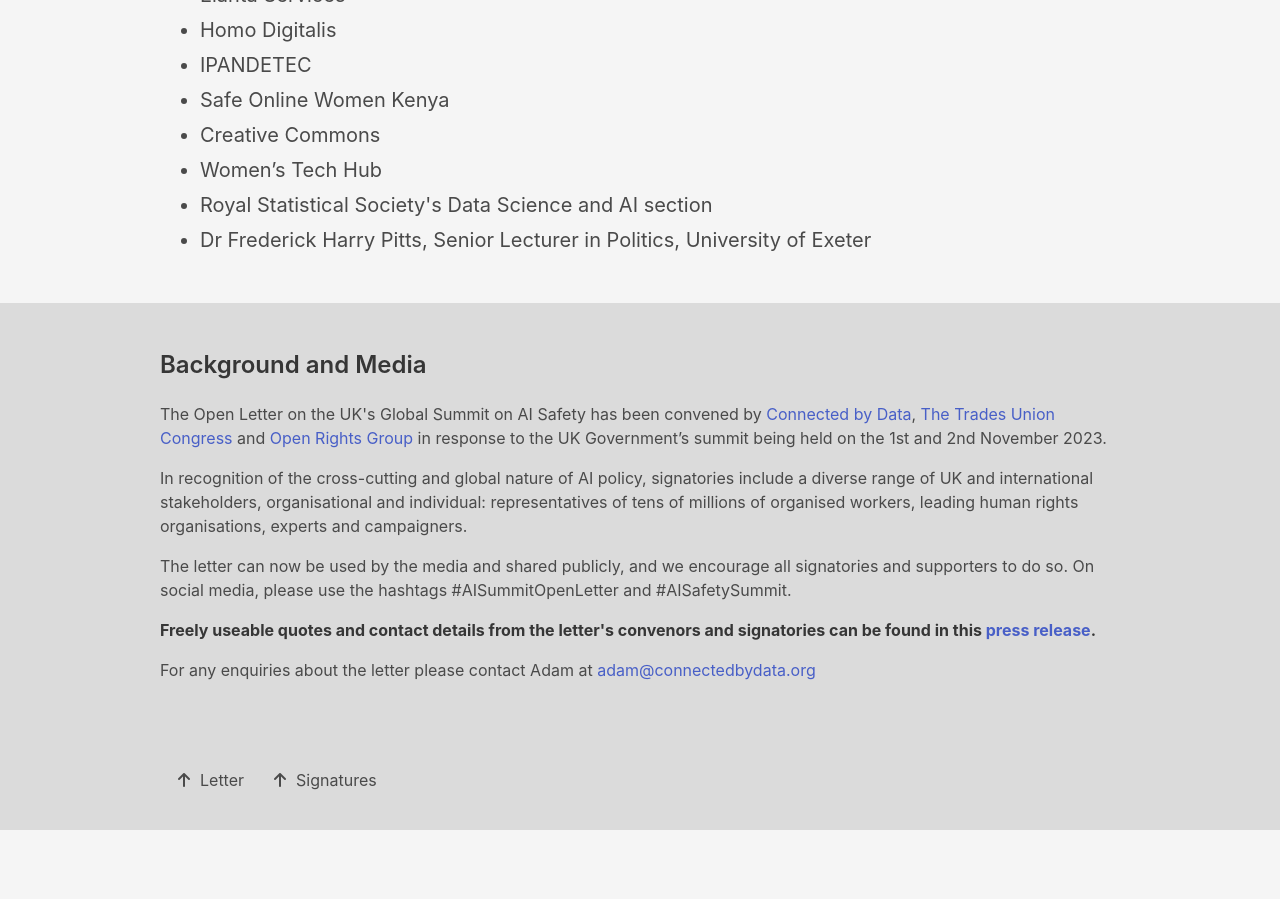
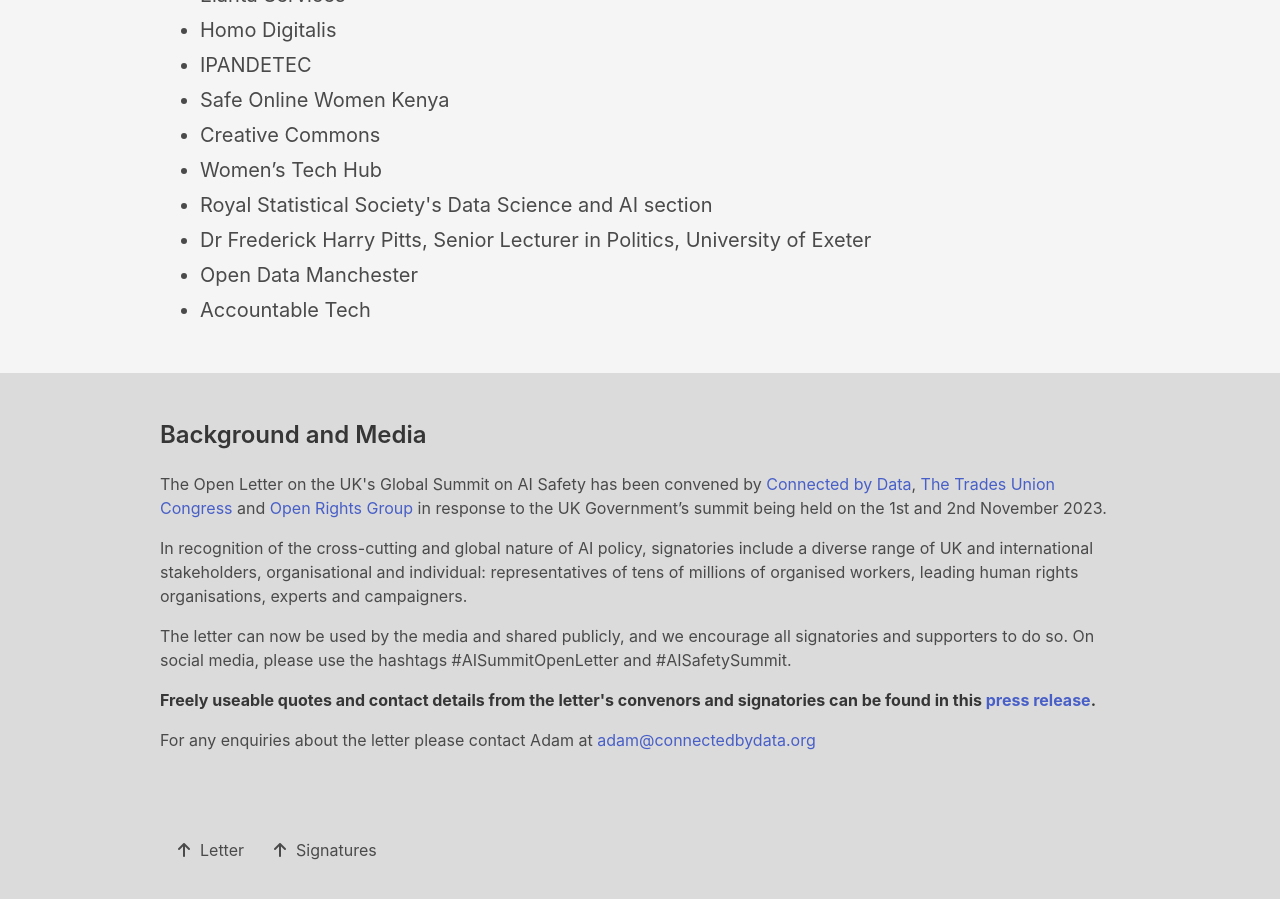
Before and after one commit to connectedbydata/ai-summit-open-letter, a Jekyll site: the page built from index.md, in a window 1280 px wide and 900 px high, scrolled down 5837 px. Built offline with Jekyll 4.4.1, drawn with Linux system fonts in a browser that asks for light colours; nearby versions of some CDN libraries; before the commit the page ends 6667 px from its top, so only the background shows below that.

Commit message:
more signatures

```diff
--- a/index.md
+++ b/index.md
@@ -120,6 +120,8 @@ signatories:
   - Women’s Tech Hub
   - Royal Statistical Society's Data Science and AI section
   - Dr Frederick Harry Pitts, Senior Lecturer in Politics, University of Exeter
+  - Open Data Manchester
+  - Accountable Tech
 layout: default
 ---
 Dear Prime Minister,
```
